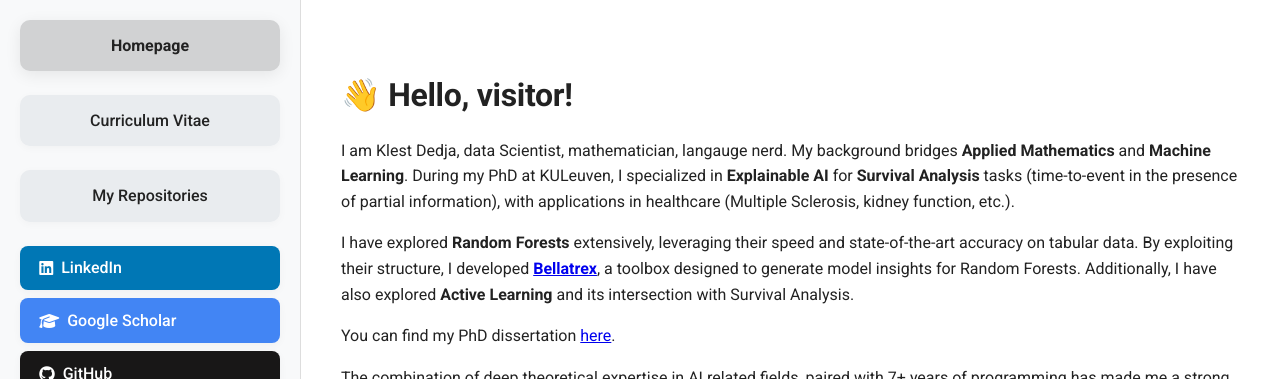
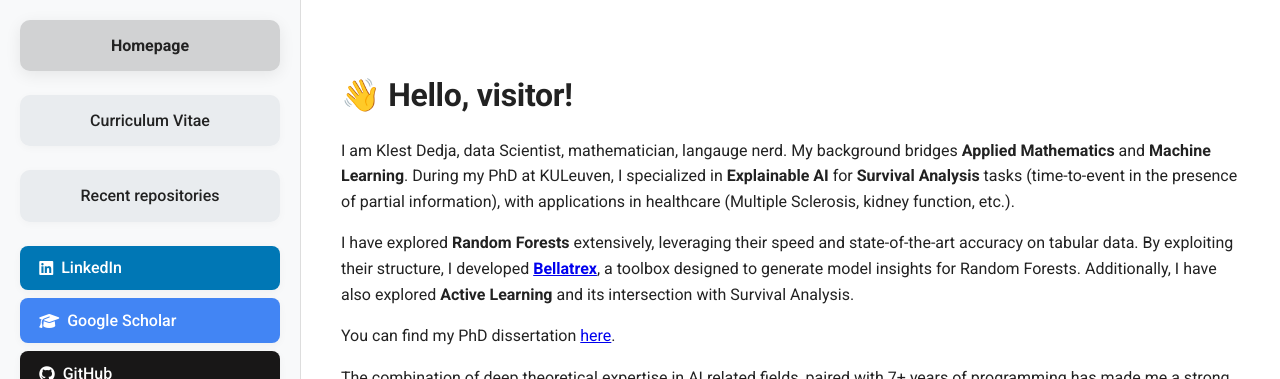
Before and after one commit to KlestDedja/klestdedja.github.io, a Jekyll site: the page built from index.md, in a window 1280 px wide. Shown: the top 379 px of the page. Built offline with Jekyll 4.4.1, drawn with Linux system fonts in a browser that asks for light colours.

```diff
--- a/_config.yml
+++ b/_config.yml
@@ -6,4 +6,4 @@
 nav:
   - { title: "Homepage", url: "/" }
   - { title: "Curriculum Vitae", url: "/cv" }
-  - { title: "My Repositories", url: "/repositories" }
+  - { title: "Recent repositories", url: "/repositories" }
```
